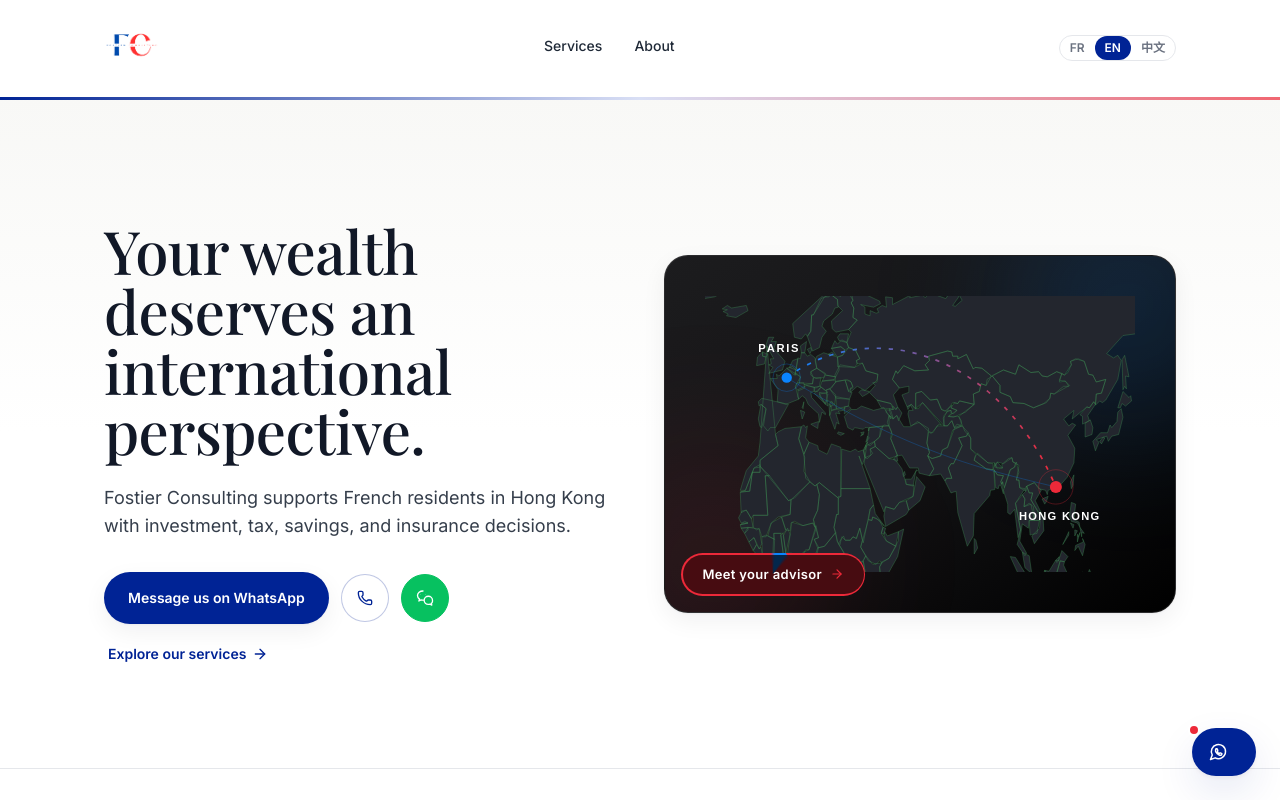
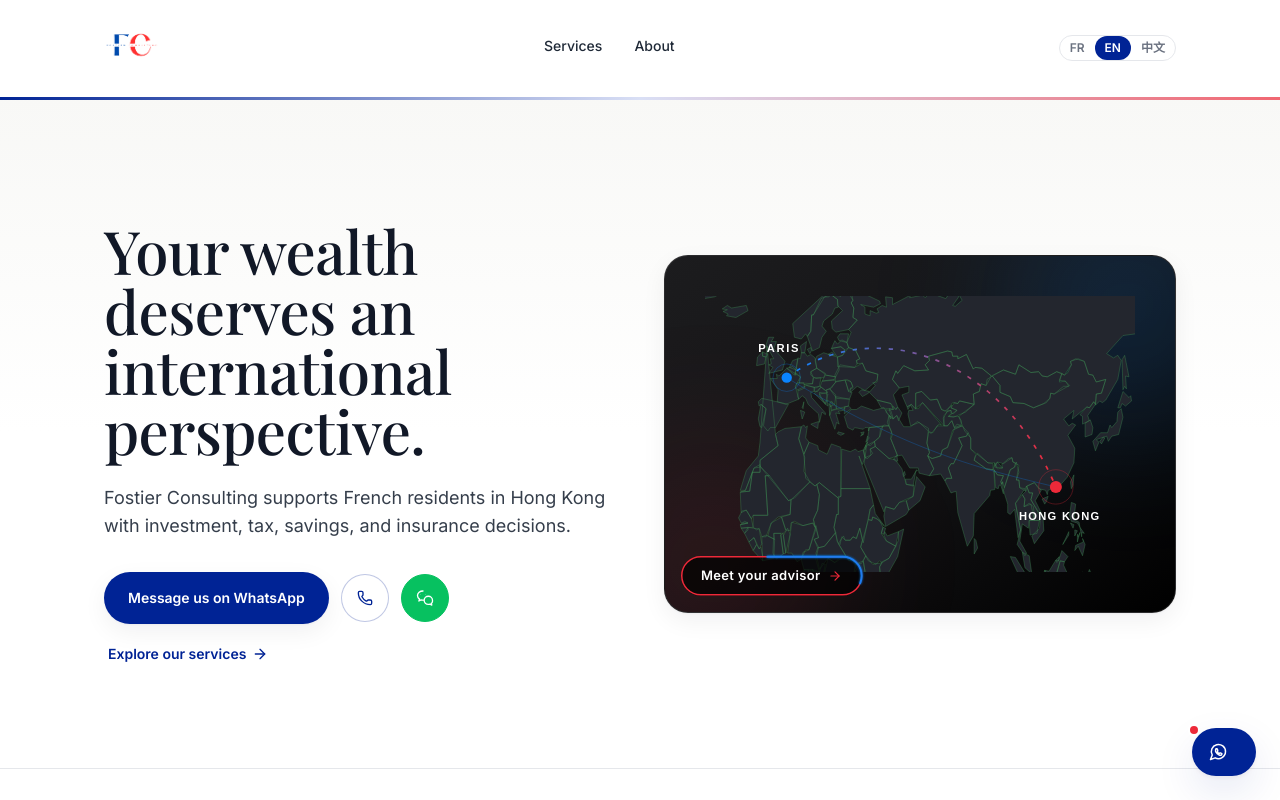
Before and after one commit to nicolasthrax/fostier-consulting-perplexity, a Next.js app: page /en in a window 1280 px wide. Shown: the top 800 px of the page. Built offline with nearby package versions, Linux system fonts and the light colour scheme; a web font is replaced by a local one.

Commit message:
Correct advisor pulse alignment on pill outline

```diff
--- a/components/AdvisorMapPill.tsx
+++ b/components/AdvisorMapPill.tsx
@@ -2,6 +2,7 @@
 
 import Link from "next/link";
 import { ArrowRight } from "lucide-react";
+import { useEffect, useId, useRef } from "react";
 
 const labels: Record<string, string> = {
   fr: "Rencontrer votre conseillère",
@@ -9,29 +10,100 @@
   zh: "认识您的专属顾问",
 };
 
+const BORDER = 1.5;
+const PULSE_LENGTH = 28;
+const DURATION = 2800;
+
 export function AdvisorMapPill({ locale }: { locale: string }) {
+  const pillRef = useRef<HTMLSpanElement>(null);
+  const redPathRef = useRef<SVGRectElement>(null);
+  const bluePathRef = useRef<SVGRectElement>(null);
+  const glowId = useId().replace(/:/g, "");
+
+  useEffect(() => {
+    const pill = pillRef.current;
+    const redPath = redPathRef.current;
+    const bluePath = bluePathRef.current;
+    if (!pill || !redPath || !bluePath) return;
+
+    let frame = 0;
+    let start = 0;
+
+    const draw = () => {
+      const { width, height } = pill.getBoundingClientRect();
+      const inset = BORDER / 2;
+      const radius = Math.max(0, height / 2 - inset);
+
+      for (const path of [redPath, bluePath]) {
+        path.setAttribute("x", String(inset));
+        path.setAttribute("y", String(inset));
+        path.setAttribute("width", String(Math.max(0, width - BORDER)));
+        path.setAttribute("height", String(Math.max(0, height - BORDER)));
+        path.setAttribute("rx", String(radius));
+        path.setAttribute("ry", String(radius));
+      }
+    };
+
+    const animate = (now: number) => {
+      if (!start) start = now;
+      const progress = ((now - start) % DURATION) / DURATION;
+      bluePath.style.strokeDashoffset = String(-100 * progress);
+      bluePath.style.opacity = String(0.72 + 0.28 * (0.5 + 0.5 * Math.sin((now - start) / 150)));
+      frame = requestAnimationFrame(animate);
+    };
+
+    const observer = new ResizeObserver(draw);
+    draw();
+    observer.observe(pill);
+    frame = requestAnimationFrame(animate);
+
+    return () => {
+      cancelAnimationFrame(frame);
+      observer.disconnect();
+    };
+  }, []);
+
   return (
     <Link
       href={`/${locale}/about`}
-      className="focus-ring group absolute bottom-4 left-4 block rounded-full"
+      className="focus-ring group absolute bottom-4 left-4 inline-flex rounded-full"
     >
-      <span className="relative block overflow-hidden rounded-full bg-fred p-[1.5px]">
-        <span
+      <span
+        ref={pillRef}
+        className="relative inline-flex items-center gap-2 rounded-full bg-black/70 px-5 py-2.5 text-[13px] font-semibold tracking-wide text-white transition-colors hover:bg-black/60"
+      >
+        <svg
           aria-hidden="true"
-          className="absolute inset-0 animate-[spin_2.8s_linear_infinite]"
-          style={{
-            background:
-              "conic-gradient(from 0deg, transparent 0deg 292deg, #0A84FF 304deg 330deg, transparent 342deg 360deg)",
-          }}
-        />
-        <span
-          aria-hidden="true"
-          className="absolute inset-[1.5px] rounded-full bg-black/70"
-        />
-        <span className="relative inline-flex items-center gap-2 rounded-full px-5 py-2.5 text-[13px] font-semibold tracking-wide text-white transition-colors group-hover:bg-white/[0.04]">
-          {labels[locale] ?? labels.en}
-          <ArrowRight className="h-3.5 w-3.5 text-fred transition-transform group-hover:translate-x-0.5" />
-        </span>
+          className="pointer-events-none absolute inset-0 h-full w-full overflow-visible"
+        >
+          <defs>
+            <filter id={glowId} x="-50%" y="-50%" width="200%" height="200%">
+              <feGaussianBlur stdDeviation="1.25" result="blur" />
+              <feMerge>
+                <feMergeNode in="blur" />
+                <feMergeNode in="SourceGraphic" />
+              </feMerge>
+            </filter>
+          </defs>
+          <rect
+            ref={redPathRef}
+            fill="none"
+            stroke="#ED2939"
+            strokeWidth={BORDER}
+          />
+          <rect
+            ref={bluePathRef}
+            fill="none"
+            stroke="#0A84FF"
+            strokeWidth={BORDER + 0.4}
+            strokeLinecap="round"
+            strokeDasharray={`${PULSE_LENGTH} ${100 - PULSE_LENGTH}`}
+            pathLength="100"
+            filter={`url(#${glowId})`}
+          />
+        </svg>
+        {labels[locale] ?? labels.en}
+        <ArrowRight className="h-3.5 w-3.5 text-fred transition-transform group-hover:translate-x-0.5" />
       </span>
     </Link>
   );
```
